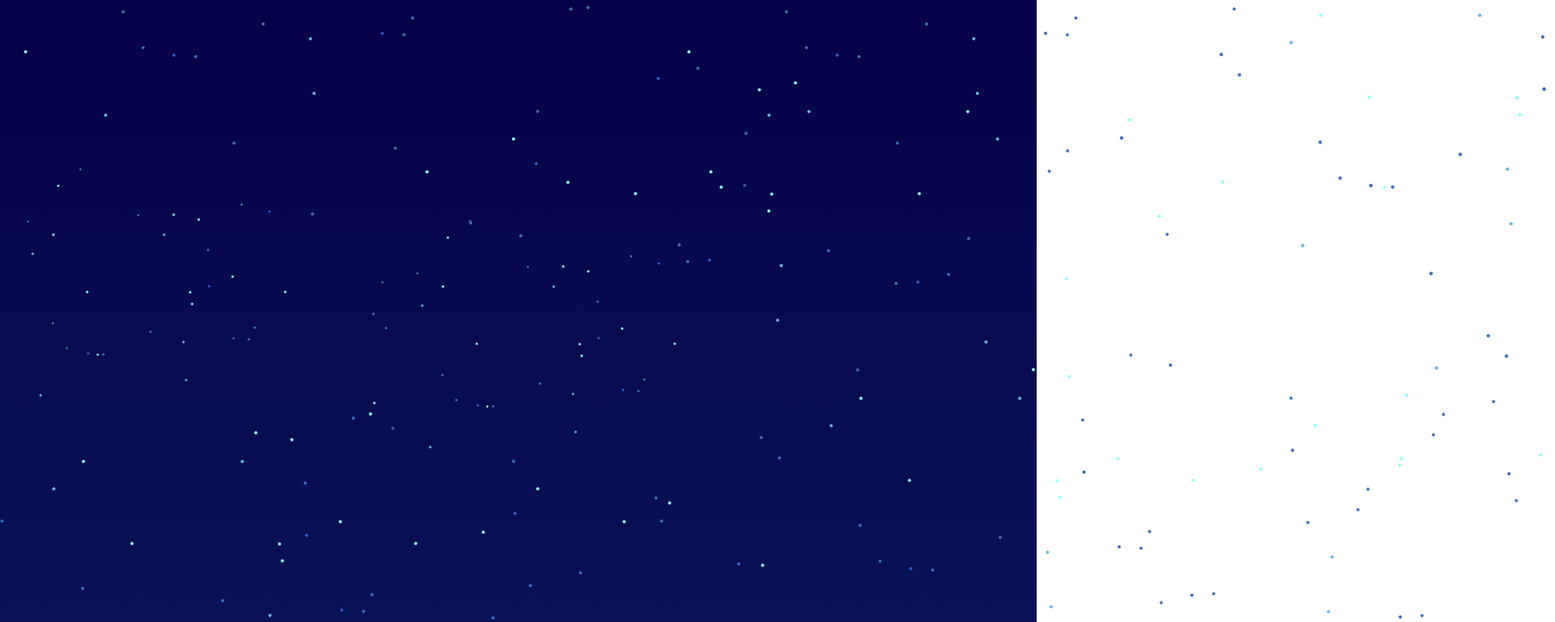
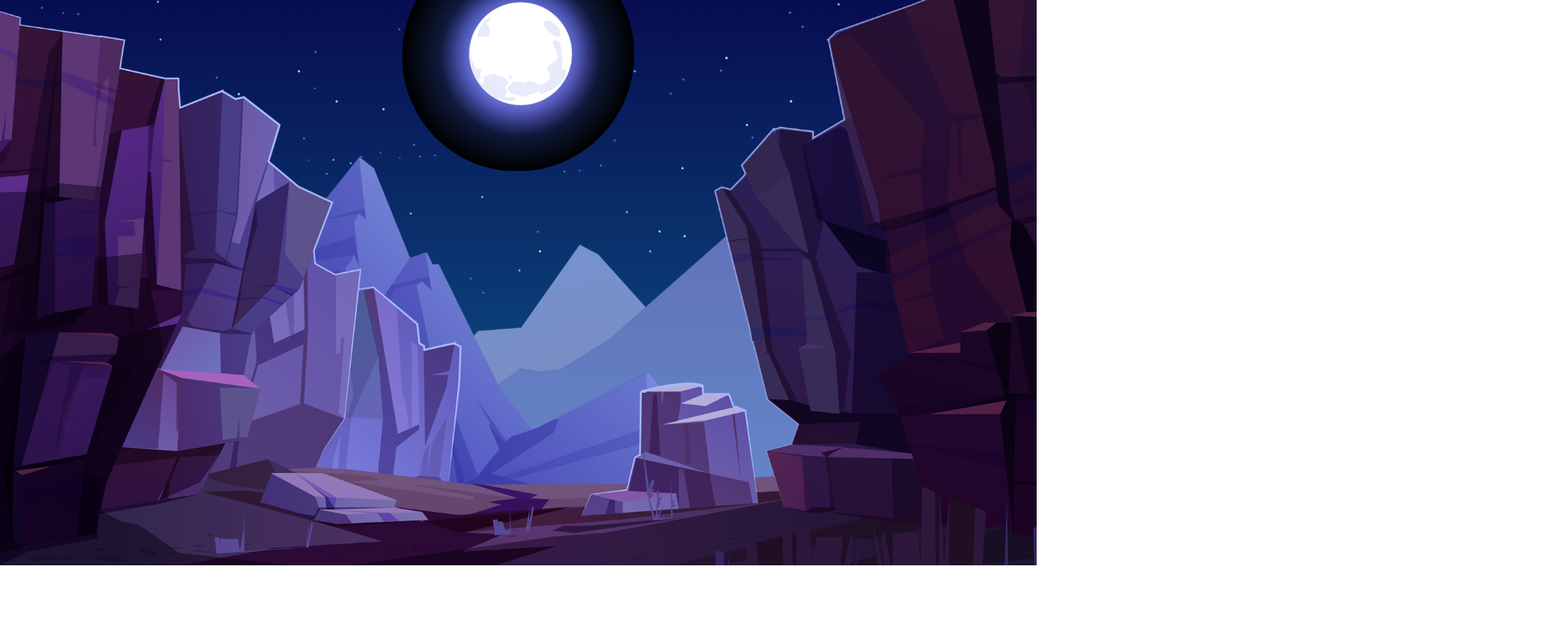
Before and after one commit to hurihmeranti/learning-front-end-1-sagucode, a plain HTML site: page index.html in a window 1280 px wide. Shown: the part 102-870 px from the top of the page at 81% size, 1920 px wide, since content can reach past the window. After the commit the page ends 800 px from the top, so only its background shows below. Drawn offline with Linux system fonts and the light colour scheme; a web font is replaced by a local one.

Commit message:
2+phase-32

```diff
--- a/index.html
+++ b/index.html
@@ -19,10 +19,10 @@
     </header>
 
     <section>
-        <img src="/assets/images/stars.png" alt="background start">
-        <img src="/assets/images/moon.png" alt="background moon">
-        <img src="/assets/images/mountains_behind.png" alt="mountains_1">
-        <img src="/assets/images/mountains_front.png" alt="mountains_2">
+        <img src="/assets/images/stars.png" alt="background start" id="stars">
+        <img src="/assets/images/moon.png" alt="background moon" id="moon">
+        <img src="/assets/images/mountains_behind.png" alt="mountains_1" id="mountains_behind">
+        <img src="/assets/images/mountains_front.png" alt="mountains_2" id="mountains_front">
     </section>
 
 </body>
--- a/style/style.css
+++ b/style/style.css
@@ -55,9 +55,28 @@ header ul li a {
     border-radius: 20px;
 }
 
-
 header ul li a:hover,
 header ul li a.active {
     color: #0F6292;
     background: #ffff;
 }
+
+section {
+    position: relative;
+    width: 100%;
+    height: 100vh;
+    padding: 100px;
+}
+
+section img{
+    position: absolute;
+    top:0;
+    left: 0;
+    width: 100%;
+    height: 100%;
+    object-fit: cover;
+}
+
+section img #moon {
+    mix-blend-mode: screen;
+}
```
